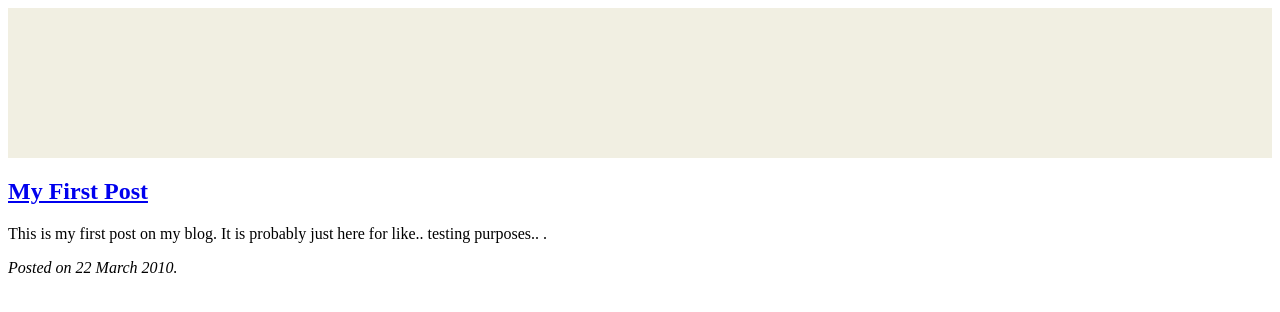
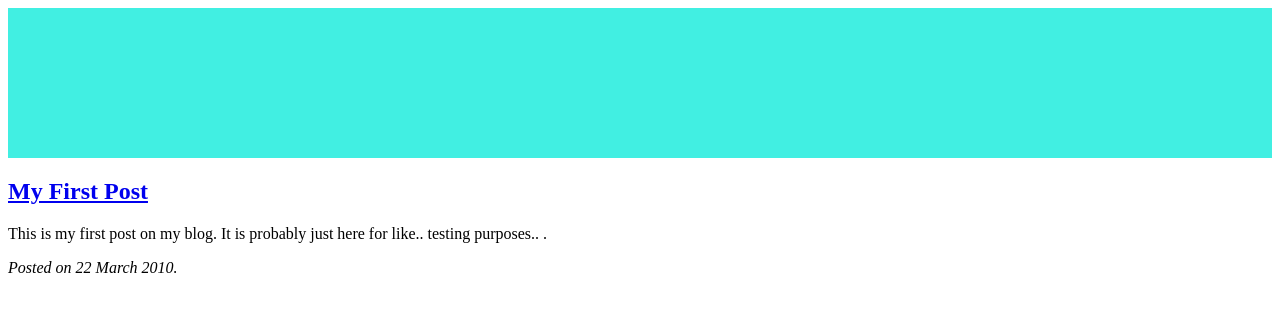
Before and after one commit to son-nguyen/son-nguyen.github.com, a Jekyll site: the page built from index.html, in a window 1280 px wide. Shown: the top 312 px of the page. Built offline with Jekyll 4.4.1, drawn with Linux system fonts in a browser that asks for light colours.

Commit message:
header background change x5.1

```diff
--- a/stylesheets/style.css
+++ b/stylesheets/style.css
@@ -3,7 +3,7 @@
     position: relative;
     height: 150px;
     width: 100%;
-    background: #F1EFE2 repeat-x;
+    background: #41EFE2 repeat-x;
     visibility: visible;
 }
 
```
